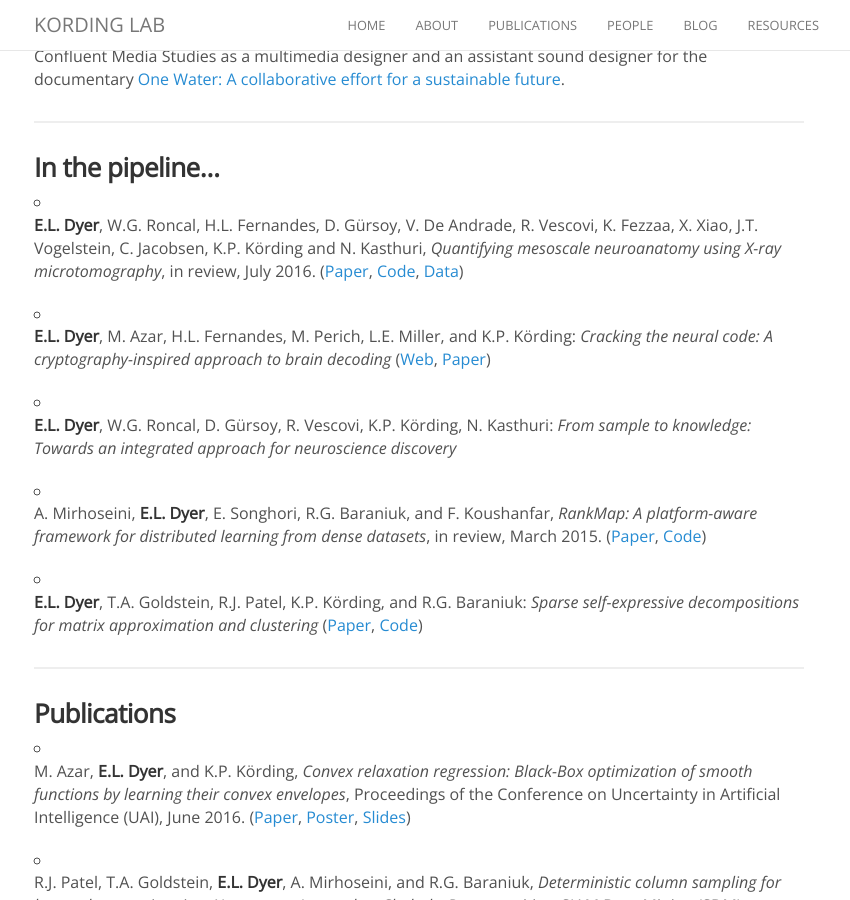
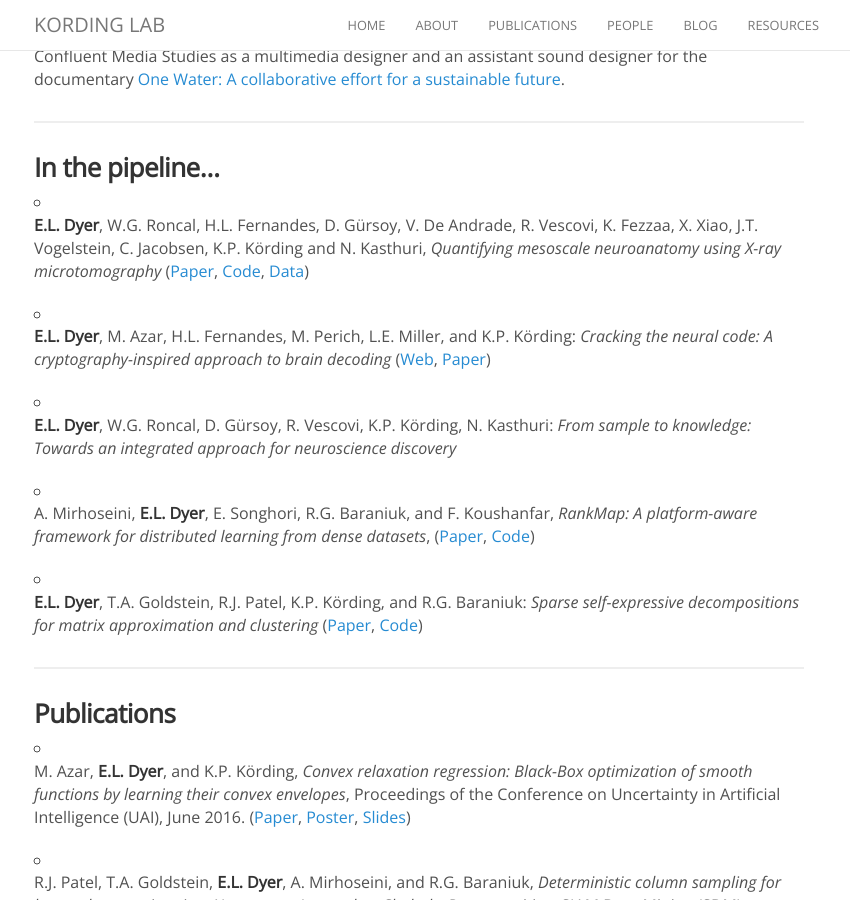
Before and after one commit to KordingLab/KordingLab.github.io, a Jekyll site: the page built from _people/eva_dyer.md, in a window 1280 px wide and 900 px high, scrolled down 957 px. Shown: the whole window, without its empty margins (221-1071 px from the left). Built offline with Jekyll 4.4.1, drawn with Linux system fonts in a browser that asks for light colours; nearby versions of some CDN libraries; comment, search, counter and statistics services are not loaded.

Commit message:
Update eva_dyer.md

```diff
--- a/_people/eva_dyer.md
+++ b/_people/eva_dyer.md
@@ -26,13 +26,13 @@ I am currently a Research Scientist in the [Bayesian Behavior Lab](http://klab.s
 <hr>
 
 ### In the pipeline...
-- **E.L. Dyer**, W.G. Roncal, H.L. Fernandes, D. Gürsoy, V. De Andrade, R. Vescovi, K. Fezzaa, X. Xiao, J.T. Vogelstein, C. Jacobsen, K.P. Körding and N. Kasthuri, _Quantifying mesoscale neuroanatomy using X-ray microtomography_, in review, July 2016.  ([Paper](http://dl.dropboxusercontent.com/u/1260288/Papers/Dyer_Xbrain2016.pdf), [Code](http://github.com/neurodata/xbrain/tree/master/code), [Data](http://github.com/neurodata/xbrain/tree/master/data))
+- **E.L. Dyer**, W.G. Roncal, H.L. Fernandes, D. Gürsoy, V. De Andrade, R. Vescovi, K. Fezzaa, X. Xiao, J.T. Vogelstein, C. Jacobsen, K.P. Körding and N. Kasthuri, _Quantifying mesoscale neuroanatomy using X-ray microtomography_  ([Paper](http://dl.dropboxusercontent.com/u/1260288/Papers/Dyer_Xbrain2016.pdf), [Code](http://github.com/neurodata/xbrain/tree/master/code), [Data](http://github.com/neurodata/xbrain/tree/master/data))
 
 - **E.L. Dyer**, M. Azar, H.L. Fernandes, M. Perich, L.E. Miller, and K.P. Körding: _Cracking the neural code: A cryptography-inspired approach to brain decoding_ ([Web](http://kordinglab.com/DAD/), [Paper](http://www.dropbox.com/s/qqdabo7drryq42m/Dyer_DAD2016.pdf?dl=0))<br>
 
 - **E.L. Dyer**, W.G. Roncal, D. Gürsoy, R. Vescovi, K.P. Körding, N. Kasthuri: _From sample to knowledge: Towards an integrated approach for neuroscience discovery_ <br>
 
-- A. Mirhoseini, **E.L. Dyer**, E. Songhori, R.G. Baraniuk, and F. Koushanfar, _RankMap: A platform-aware framework for distributed learning from dense datasets_, in review, March 2015. ([Paper](http://arxiv.org/abs/1503.08169), [Code](https://github.com/azalia/RankMap))
+- A. Mirhoseini, **E.L. Dyer**, E. Songhori, R.G. Baraniuk, and F. Koushanfar, _RankMap: A platform-aware framework for distributed learning from dense datasets_, ([Paper](http://arxiv.org/abs/1503.08169), [Code](https://github.com/azalia/RankMap))
 
 - **E.L. Dyer**, T.A. Goldstein, R.J. Patel, K.P. Körding, and R.G. Baraniuk: _Sparse self-expressive decompositions for matrix approximation and clustering_ ([Paper](http://arxiv.org/abs/1505.00824), [Code]())
 <hr>
```
